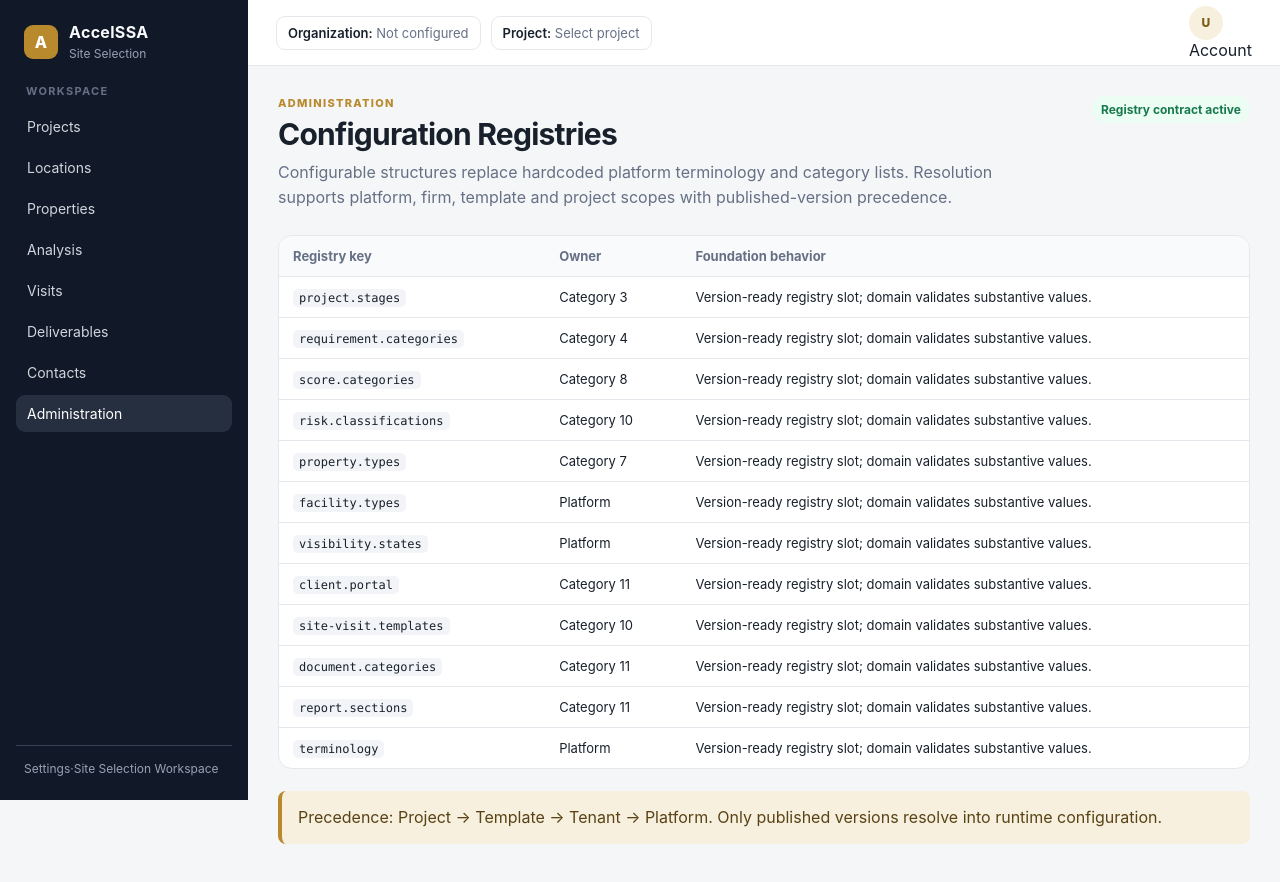
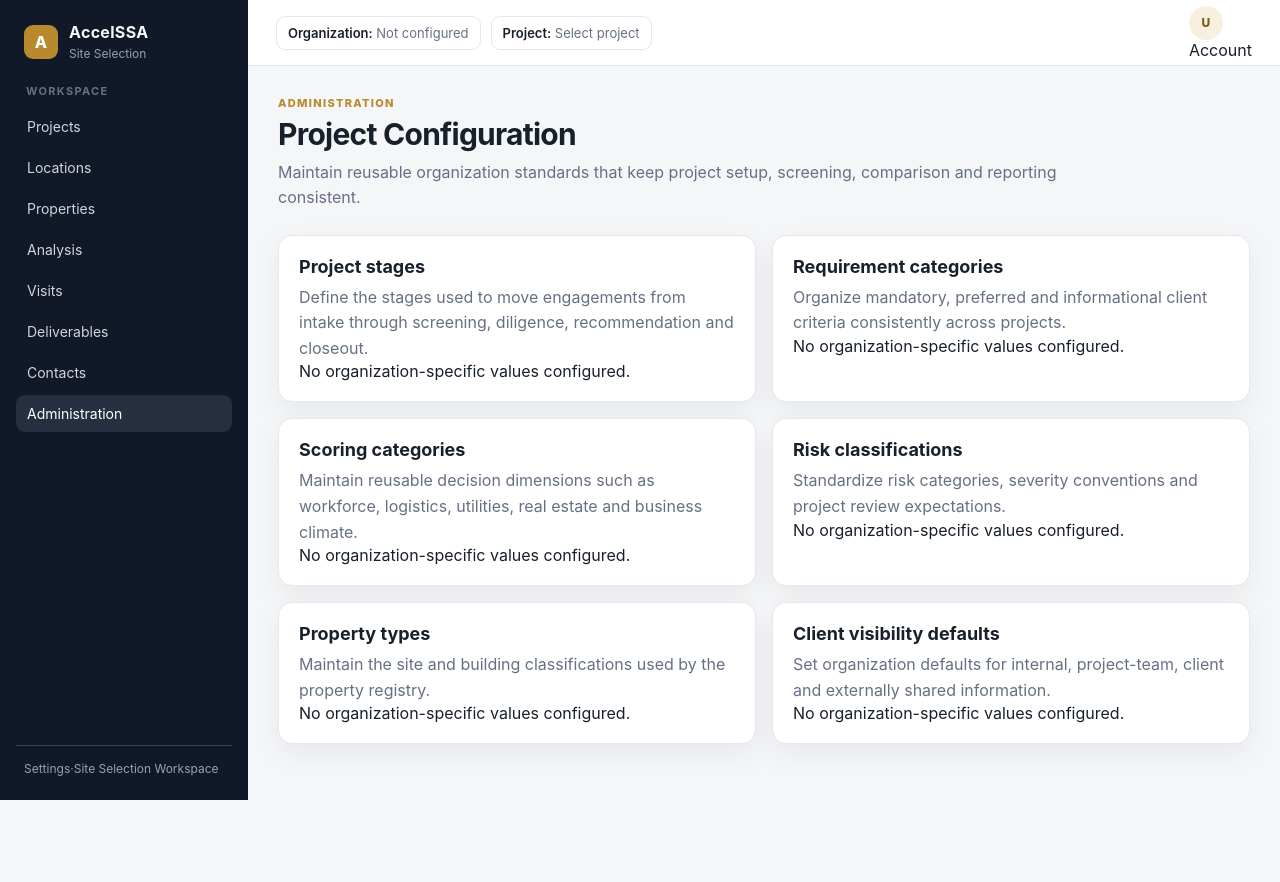
Before and after one commit to AccelAnalysis/AccelSSA, a Next.js app: page /administration/configuration in a window 1280 px wide. Shown: the top 882 px of the page. After the commit the page ends 800 px from the top, so only its background shows below. Built offline with nearby package versions, Linux system fonts and the light colour scheme.

Commit message:
Replace configuration internals with project settings

```diff
--- a/src/app/administration/configuration/page.tsx
+++ b/src/app/administration/configuration/page.tsx
@@ -1,12 +1,31 @@
 import { PageHeader } from "@/components/ui/page-header";
-import { configurableRegistries } from "@/platform/admin";
+
+const settings = [
+  ["Project stages", "Define the stages used to move engagements from intake through screening, diligence, recommendation and closeout."],
+  ["Requirement categories", "Organize mandatory, preferred and informational client criteria consistently across projects."],
+  ["Scoring categories", "Maintain reusable decision dimensions such as workforce, logistics, utilities, real estate and business climate."],
+  ["Risk classifications", "Standardize risk categories, severity conventions and project review expectations."],
+  ["Property types", "Maintain the site and building classifications used by the property registry."],
+  ["Client visibility defaults", "Set organization defaults for internal, project-team, client and externally shared information."],
+] as const;
 
 export default function ConfigurationPage() {
   return (
     <>
-      <PageHeader eyebrow="Administration" title="Configuration Registries" description="Configurable structures replace hardcoded platform terminology and category lists. Resolution supports platform, firm, template and project scopes with published-version precedence." status="Registry contract active" />
-      <div className="table-wrap"><table><thead><tr><th>Registry key</th><th>Owner</th><th>Foundation behavior</th></tr></thead><tbody>{configurableRegistries.map((key) => <tr key={key}><td><span className="code">{key}</span></td><td>{key.startsWith("project") ? "Category 3" : key.startsWith("requirement") ? "Category 4" : key.startsWith("score") ? "Category 8" : key.startsWith("risk") || key.startsWith("site-visit") ? "Category 10" : key.startsWith("property") ? "Category 7" : key.startsWith("report") || key.startsWith("document") || key.startsWith("client") ? "Category 11" : "Platform"}</td><td>Version-ready registry slot; domain validates substantive values.</td></tr>)}</tbody></table></div>
-      <p className="callout section">Precedence: Project → Template → Tenant → Platform. Only published versions resolve into runtime configuration.</p>
+      <PageHeader
+        eyebrow="Administration"
+        title="Project Configuration"
+        description="Maintain reusable organization standards that keep project setup, screening, comparison and reporting consistent."
+      />
+      <div className="grid grid-2">
+        {settings.map(([title, description]) => (
+          <article className="card settings-card" key={title}>
+            <h2>{title}</h2>
+            <p>{description}</p>
+            <span className="muted-note">No organization-specific values configured.</span>
+          </article>
+        ))}
+      </div>
     </>
   );
 }
```
